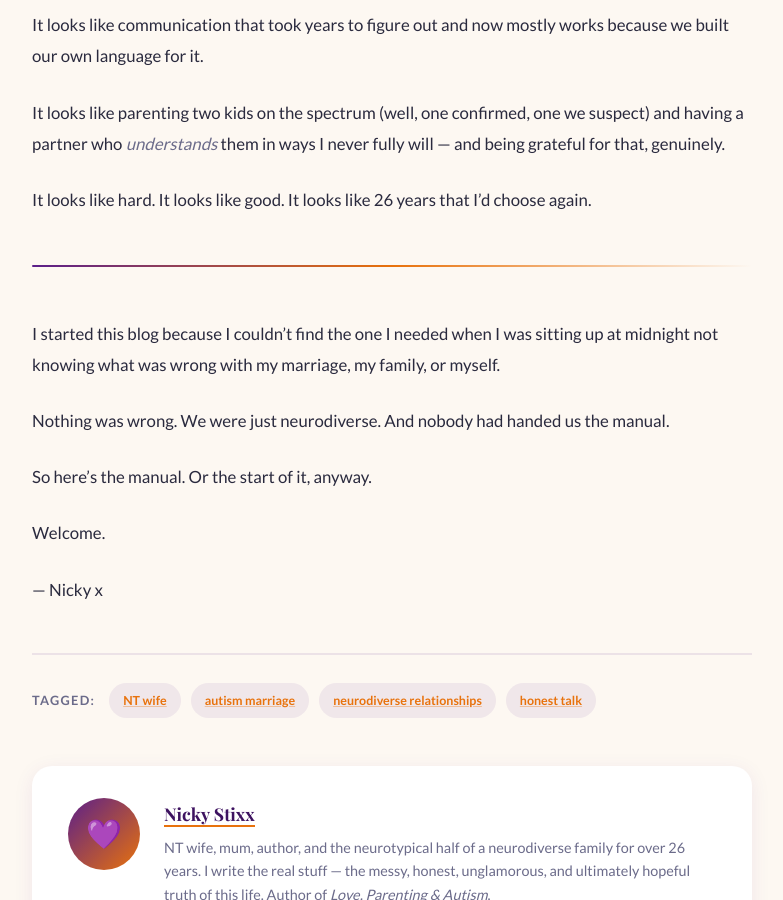
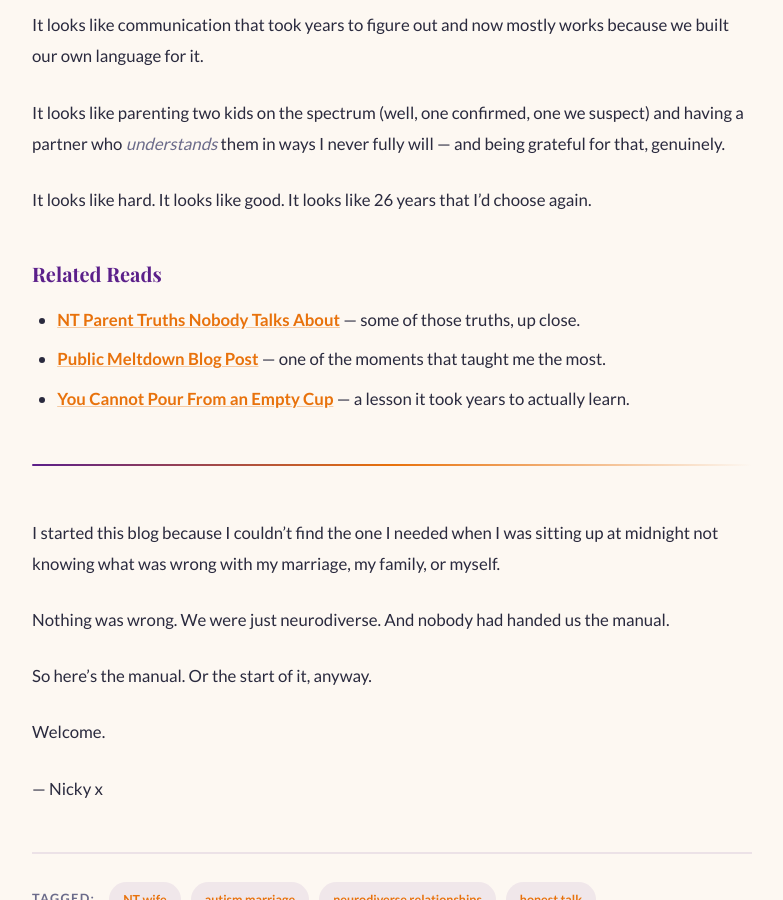
Before and after one commit to stixxnicky-lpa/loveparentingandautism, a Jekyll site: the page built from _posts/2026-06-03-26-years-in-what-i-wish-someone-told-me.md, in a window 1280 px wide and 900 px high, scrolled down 3353 px. Shown: the whole window, without its empty margins (248-1031 px from the left). Built offline with Jekyll 4.4.1, drawn with Linux system fonts in a browser that asks for light colours; some web fonts are replaced.

Commit message:
Update 2026-06-03-26-years-in-what-i-wish-someone-told-me.md

```diff
--- a/_posts/2026-06-03-26-years-in-what-i-wish-someone-told-me.md
+++ b/_posts/2026-06-03-26-years-in-what-i-wish-someone-told-me.md
@@ -77,6 +77,12 @@ It looks like parenting two kids on the spectrum (well, one confirmed, one we su
 
 It looks like hard. It looks like good. It looks like 26 years that I'd choose again.
 
+### Related Reads
+
+- **[NT Parent Truths Nobody Talks About](/blog/2025/06/06/nt-parent-truths-nobody-talks-about/)** — some of those truths, up close.
+- **[Public Meltdown Blog Post](/blog/2026/07/01/public-meltdown-blog-post/)** — one of the moments that taught me the most.
+- **[You Cannot Pour From an Empty Cup](/blog/2025/06/09/you-cannot-pour-from-an-empty-cup/)** — a lesson it took years to actually learn.
+
 ---
 
 I started this blog because I couldn't find the one I needed when I was sitting up at midnight not knowing what was wrong with my marriage, my family, or myself.
```
